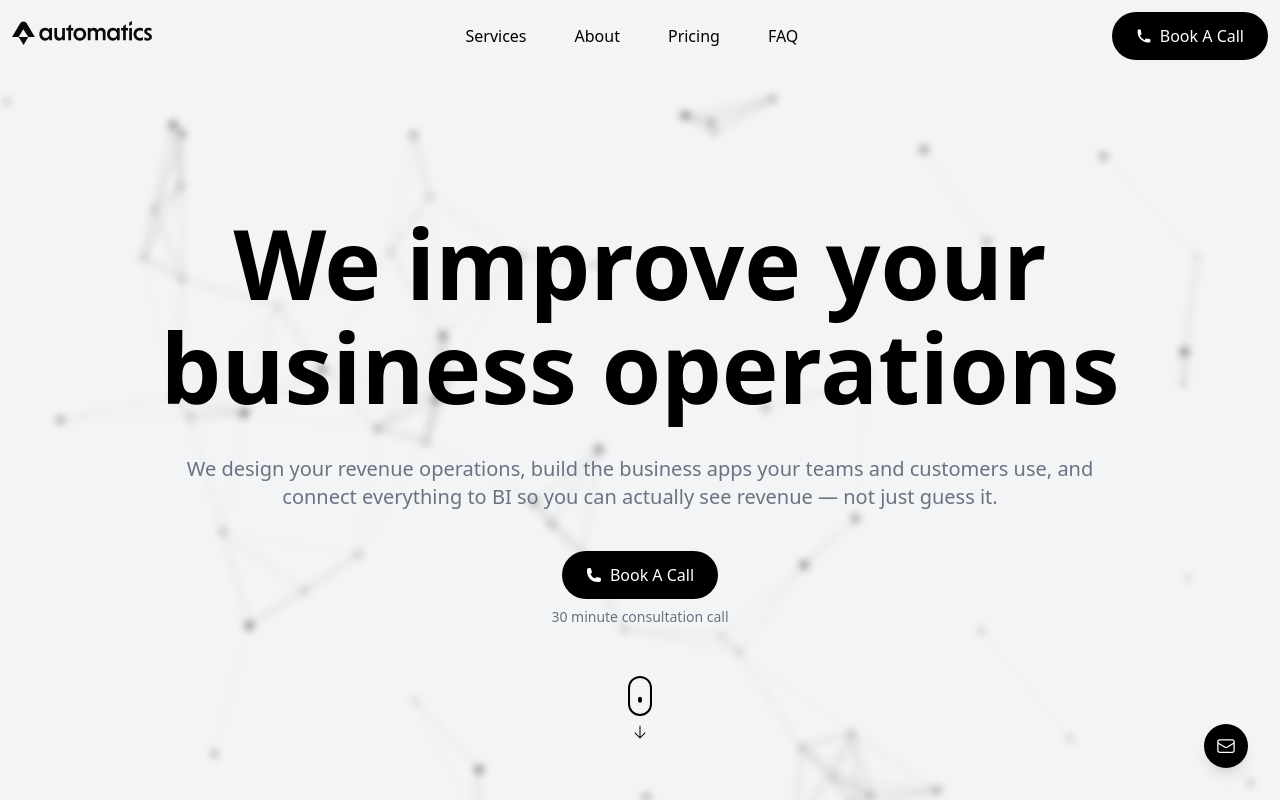
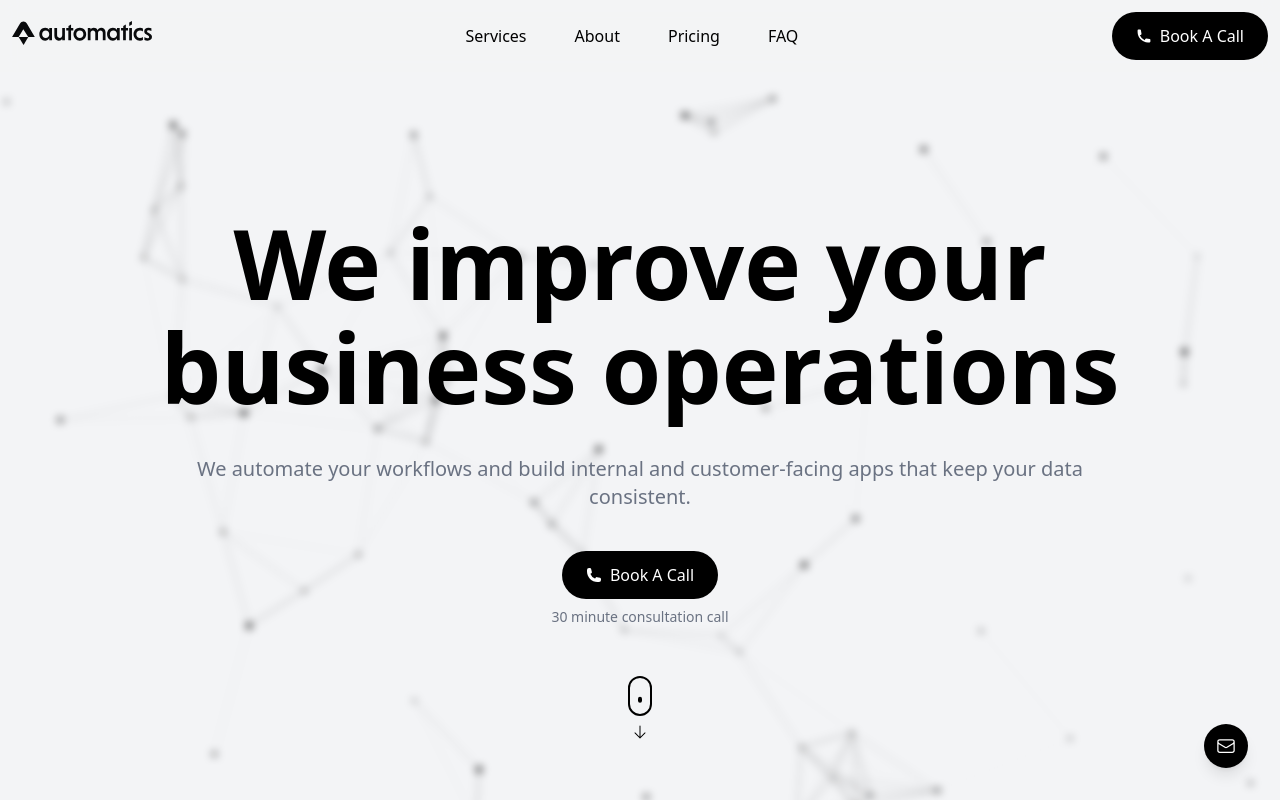
Before and after one commit to cursedxp/automatics.dev, a Next.js app: page / in a window 1280 px wide. Shown: the top 800 px of the page. Built offline with nearby package versions, Linux system fonts and the light colour scheme; a web font is replaced by a local one.

Commit message:
copy update

```diff
--- a/app/components/home/heroSection/HeroSection.js
+++ b/app/components/home/heroSection/HeroSection.js
@@ -41,11 +41,11 @@ export default function HeroSection() {
         transition={{ duration: 1, delay: 0.6 }}
         className="text-center text-gray-500 sm:px-30 px-10 text-xl mb-10 max-w-6xl"
       >
-        We design your revenue operations, build the business apps your teams and customers use, and connect everything to BI so you can actually see revenue — not just guess it.
+      We automate your workflows and build internal and customer-facing apps that keep your data consistent.
       </motion.p>
       <div className="flex flex-col items-center justify-center gap-2">
         <motion.a
-          href="https://calendly.com/d/csxj-m6y-ssx/meet-with-the-automatics-team"
+          href="https://calendly.com/mircea-automatics/30min"
           target="_blank"
           rel="noopener noreferrer"
           initial={{ y: -20, opacity: 0 }}
```
